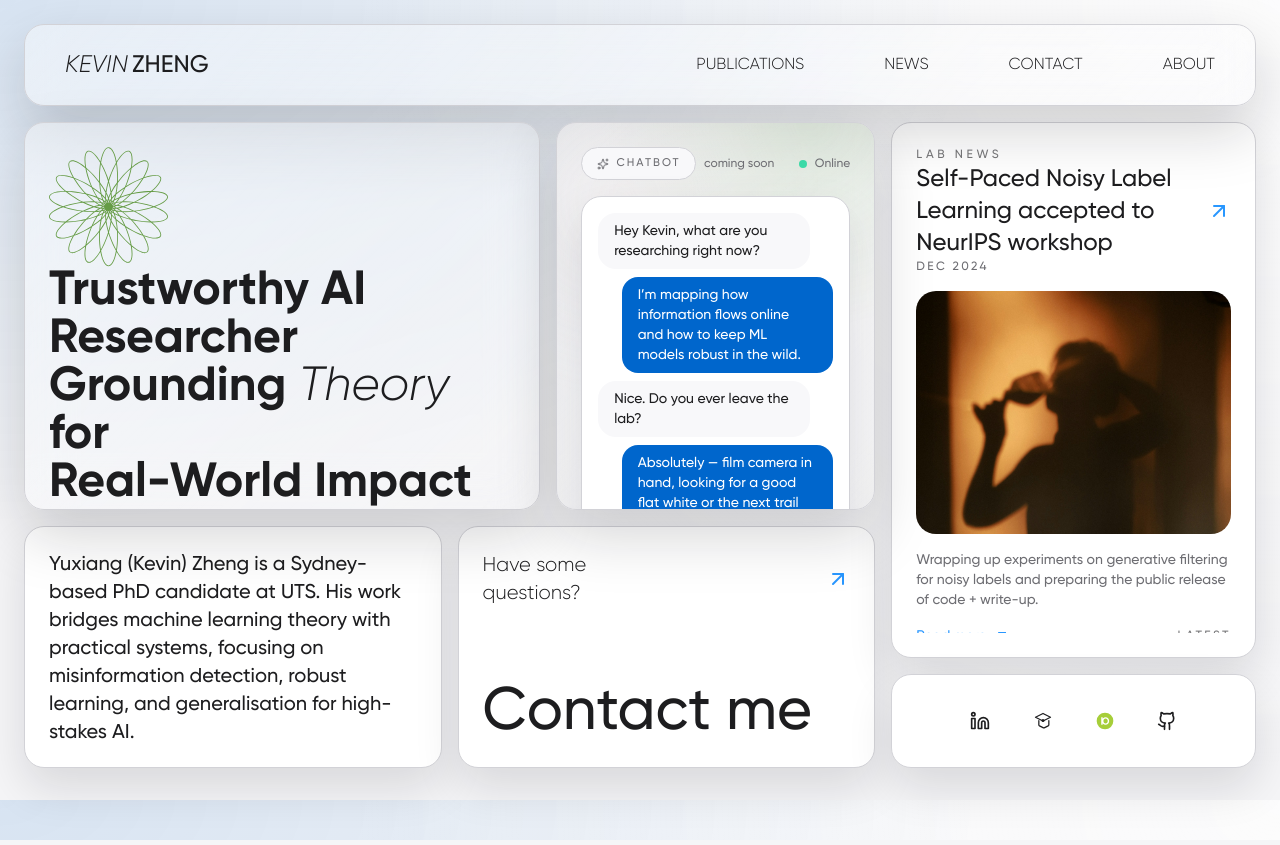
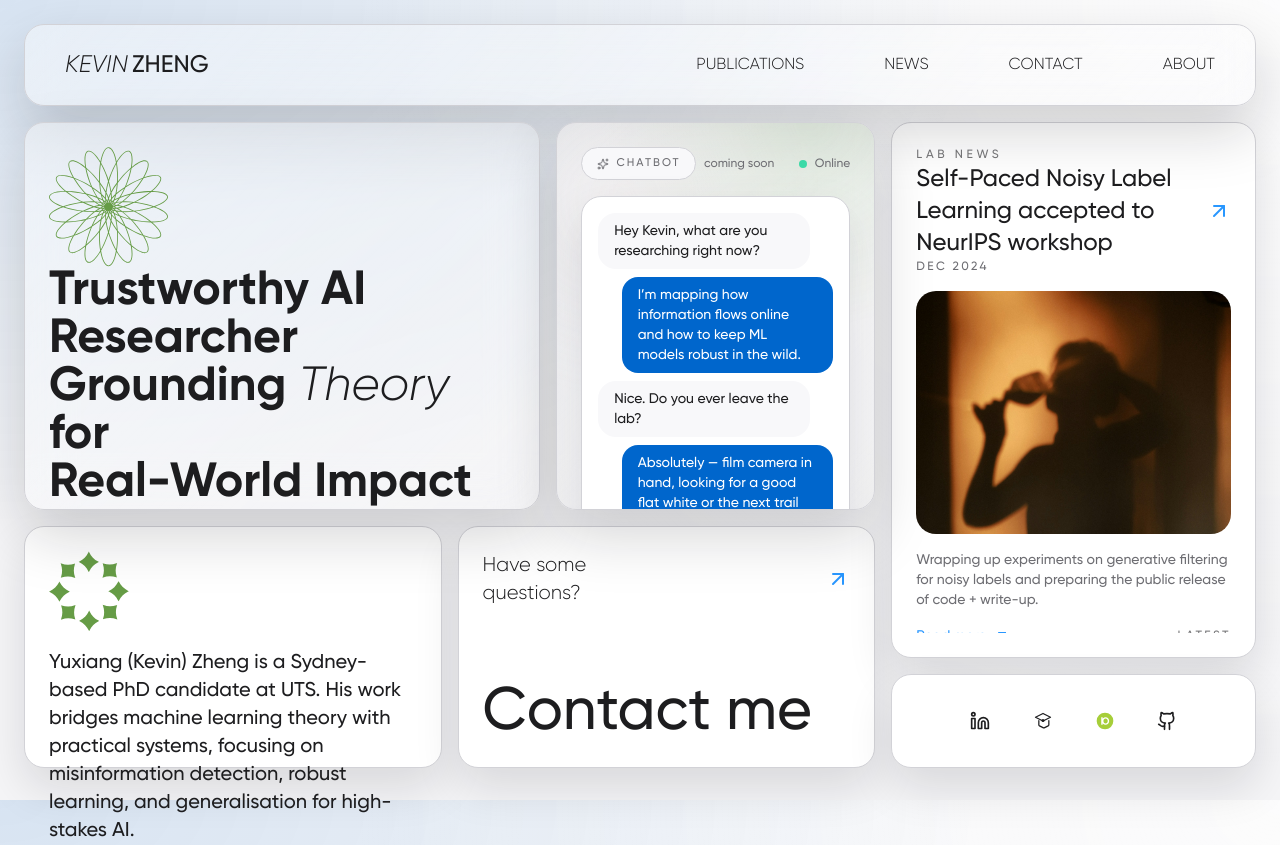
Before and after one commit to kyxzhe/kyxzhe.github.io, a Next.js app: page / in a window 1280 px wide. Built offline with nearby package versions, Linux system fonts and the light colour scheme.

Commit message:
Restore about card icon

```diff
--- a/src/components/AboutContactSection.tsx
+++ b/src/components/AboutContactSection.tsx
@@ -1,5 +1,6 @@
 "use client";
 
+import Image from "next/image";
 import { useState } from "react";
 import { ArrowUpRight } from "lucide-react";
 import { motion } from "motion/react";
@@ -21,12 +22,26 @@ export default function AboutContactSection() {
   return (
     <div id="contact" className="flex flex-row gap-1 md:gap-4 md:h-[40%] min-h-[200px] md:min-h-0">
       <motion.div
-        className="w-[50%] surface-card text-foreground flex flex-col items-start justify-between p-3 md:p-6"
+        className="w-[50%] surface-card text-foreground flex flex-col items-start justify-between p-3 md:p-6 gap-4"
         variants={cardVariants}
         initial="hidden"
         animate="visible"
         whileHover="hover"
       >
+        <motion.div
+          variants={iconVariants}
+          initial="hidden"
+          animate="visible"
+        >
+          <Image
+            src="/svgs/Vector.svg"
+            alt="Monogram icon"
+            width={120}
+            height={120}
+            className="w-10 md:w-16 lg:w-20"
+            priority
+          />
+        </motion.div>
         <motion.p
           className="text-sm md:text-xl lg:text-lg xl:text-xl 2xl:text-2xl"
           variants={textVariants}
```
